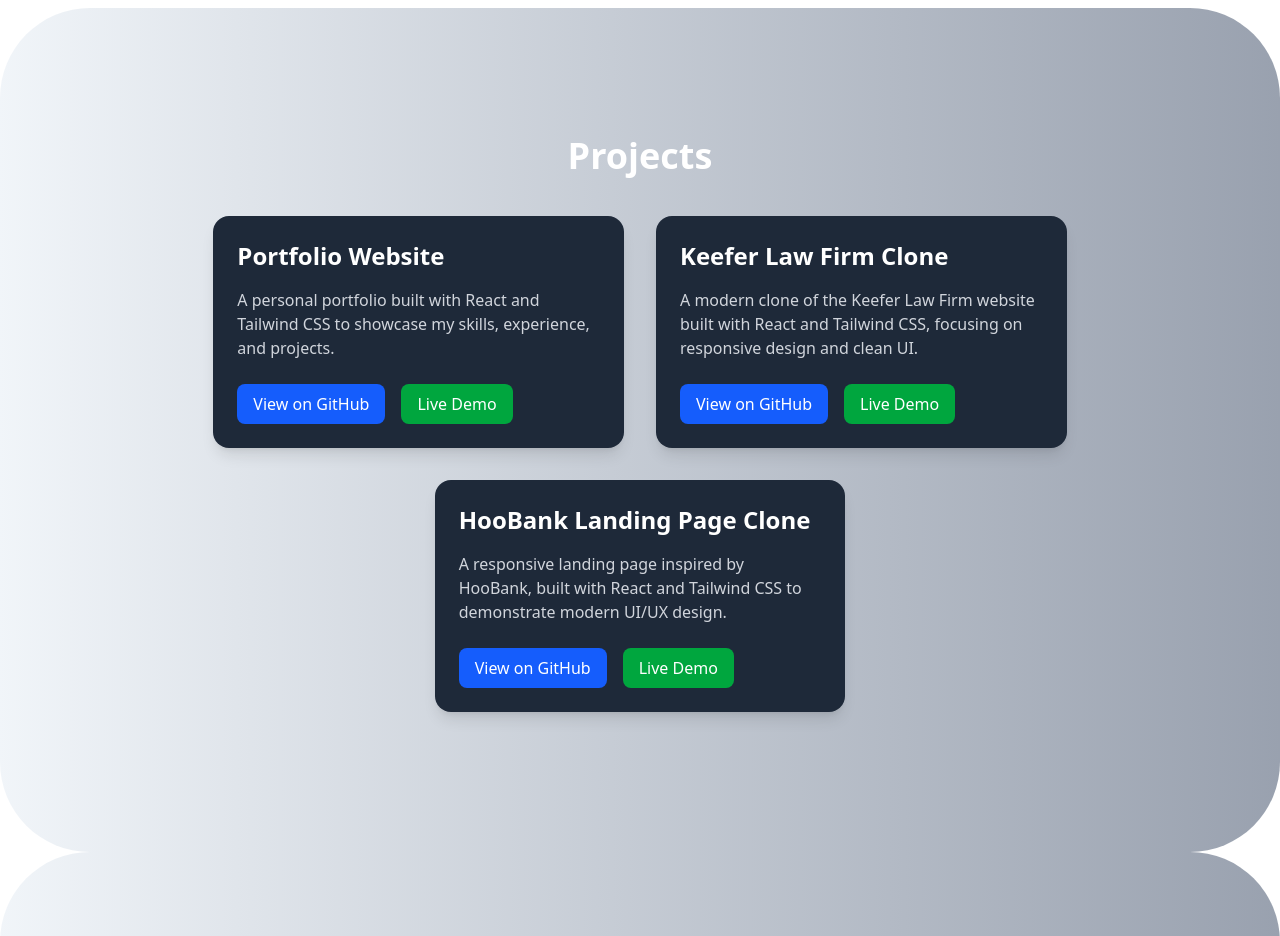
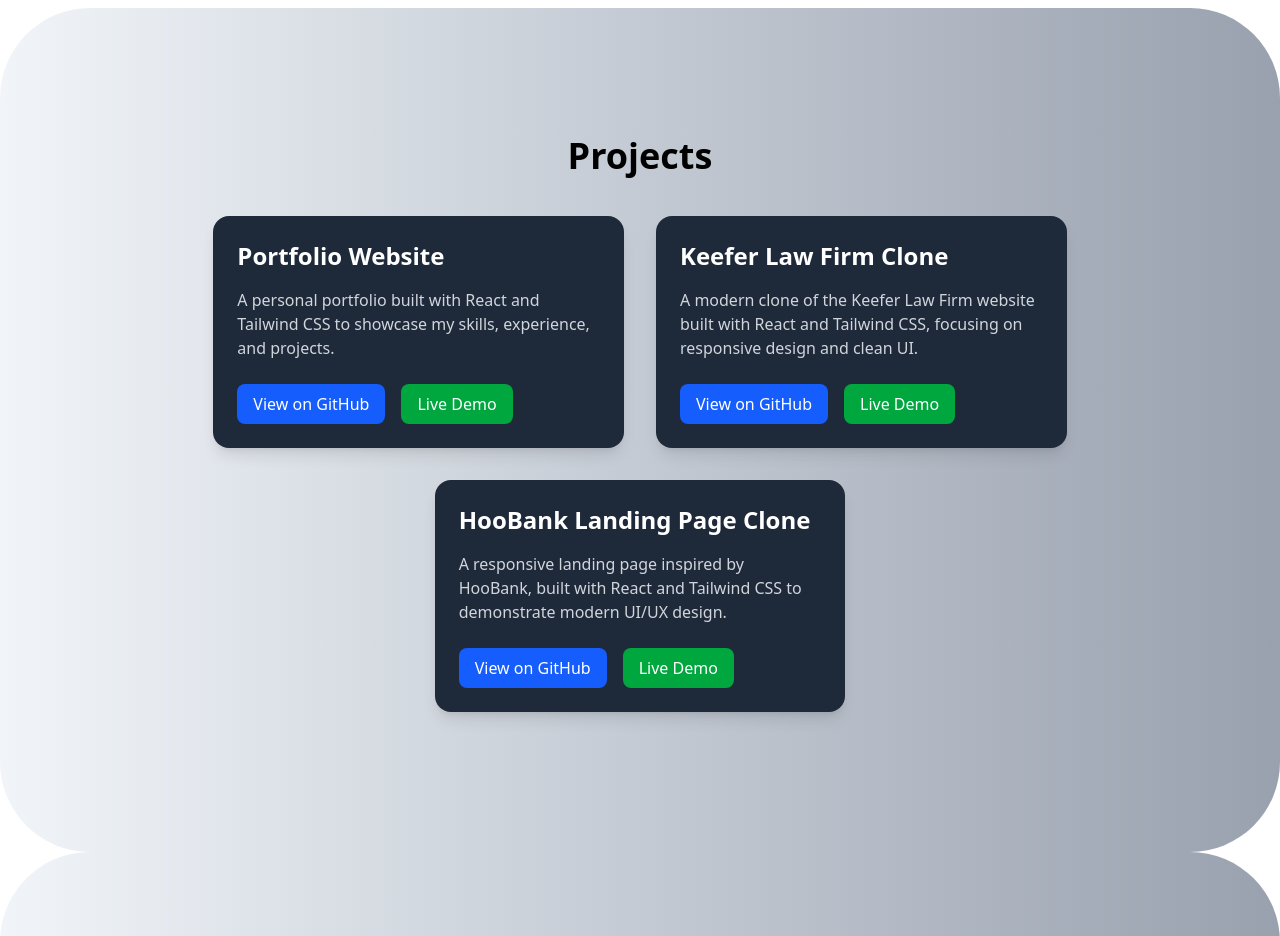
Before and after one commit to Jawad41023/Portfolio-Website, a React (Vite) app: page / in a window 1280 px wide. Shown: the part 2660-3596 px from the top of the page. Built offline with nearby package versions, Linux system fonts and the light colour scheme.

Commit message:
modified projects title

```diff
--- a/components/navbar/Projects.jsx
+++ b/components/navbar/Projects.jsx
@@ -31,7 +31,7 @@
   <div className="container mb-3 px-6 flex justify-center items-center flex-col ">
 
     <motion.h2
-      className="text-4xl font-bold mb-10 text-white"
+      className="text-4xl font-bold mb-10 text-black"
       initial={{ opacity: 0, y: -50 }}
       whileInView={{ opacity: 1, y: 0 }}
       transition={{ duration: 0.9 }}
```
